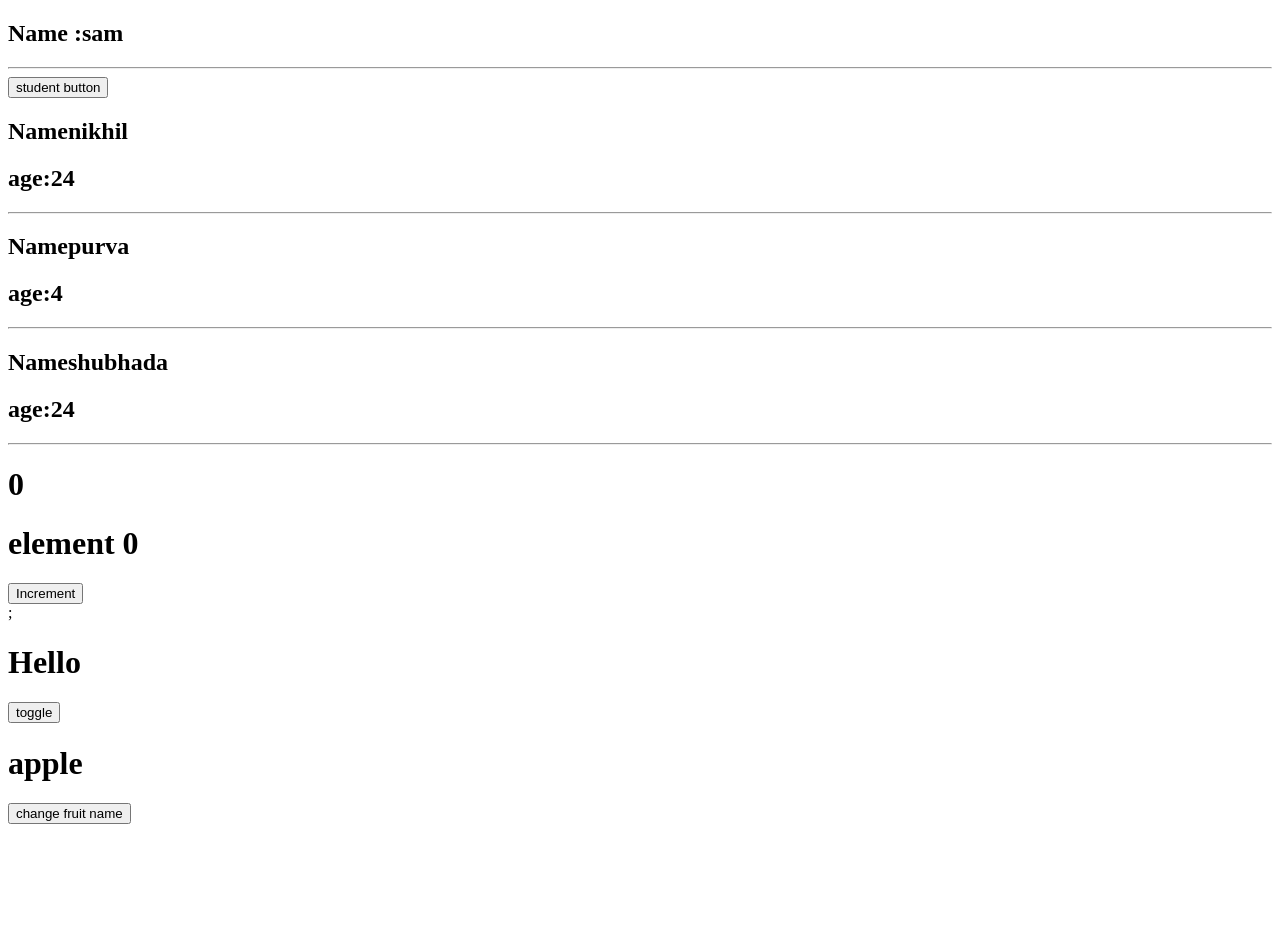
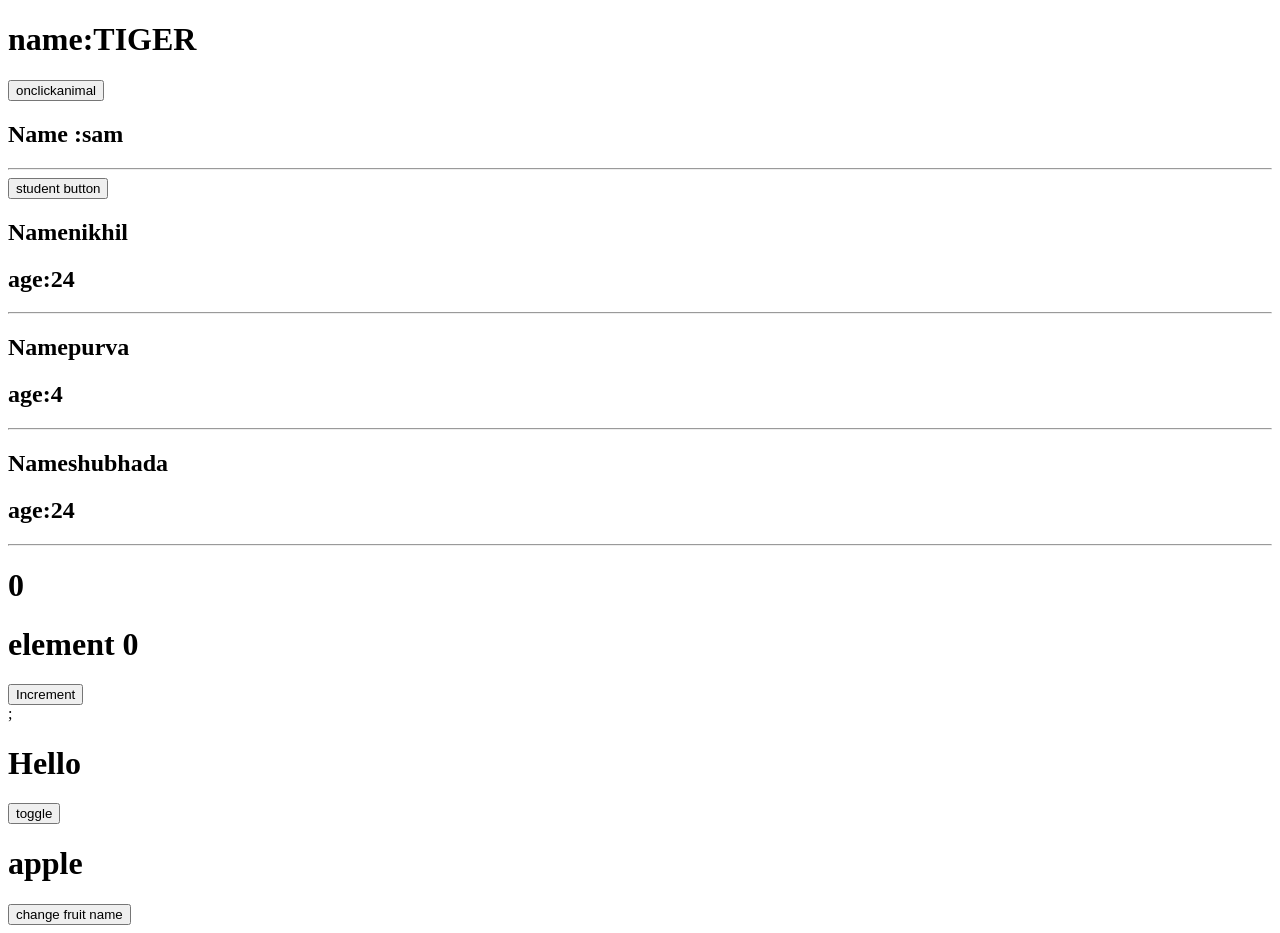
Before and after one commit to np9273903-del/react-blog, a React (Vite) app: page / in a window 1280 px wide. Before the commit the page ends 832 px from the top, so only its background shows below. Built offline with nearby package versions, Linux system fonts and the light colour scheme.

Commit message:
revision of states and all

```diff
--- a/src/App.jsx
+++ b/src/App.jsx
@@ -8,6 +8,7 @@ import Lecture18 from "./Lecture18";
 import User from "./lecture19User.jsx"
 import College from "./College.jsx"
 import Student from "./student.jsx"
+import Pratice1 from "./pratice.jsx"
 function App(){
 
    const [fruit,setfruit] =useState("apple");
@@ -44,6 +45,9 @@ function App(){
    return (
 
       <div>
+
+       <Pratice1/>
+
        {/* <College name={arr}/>  */}
        <Student name={Student1}/>
        <button onClick={change}>student button</button>
--- /dev/null
+++ b/src/pratice.jsx
@@ -0,0 +1,39 @@
+//importing states
+import {useState} from "react";
+
+
+function Add(a,b){
+    return a+b;
+}
+
+//using object
+
+let Student={
+    Name:"nikhil",
+    age:34,
+    email:"np9273903@gmail.com",
+}
+
+let fruits=['apple','mango','banana','jackfruit'];
+
+
+
+function Pratice1(){
+    let value="nikhil";
+    let [animal,newanimal]=useState("TIGER");
+    function change(){
+    newanimal("DOG");
+}
+    return(
+        <div>
+
+         <h1>name:{animal}</h1>
+         <button onClick={change}>onclickanimal</button>
+
+
+         </div>
+
+    )
+}
+
+export default Pratice1;
```
